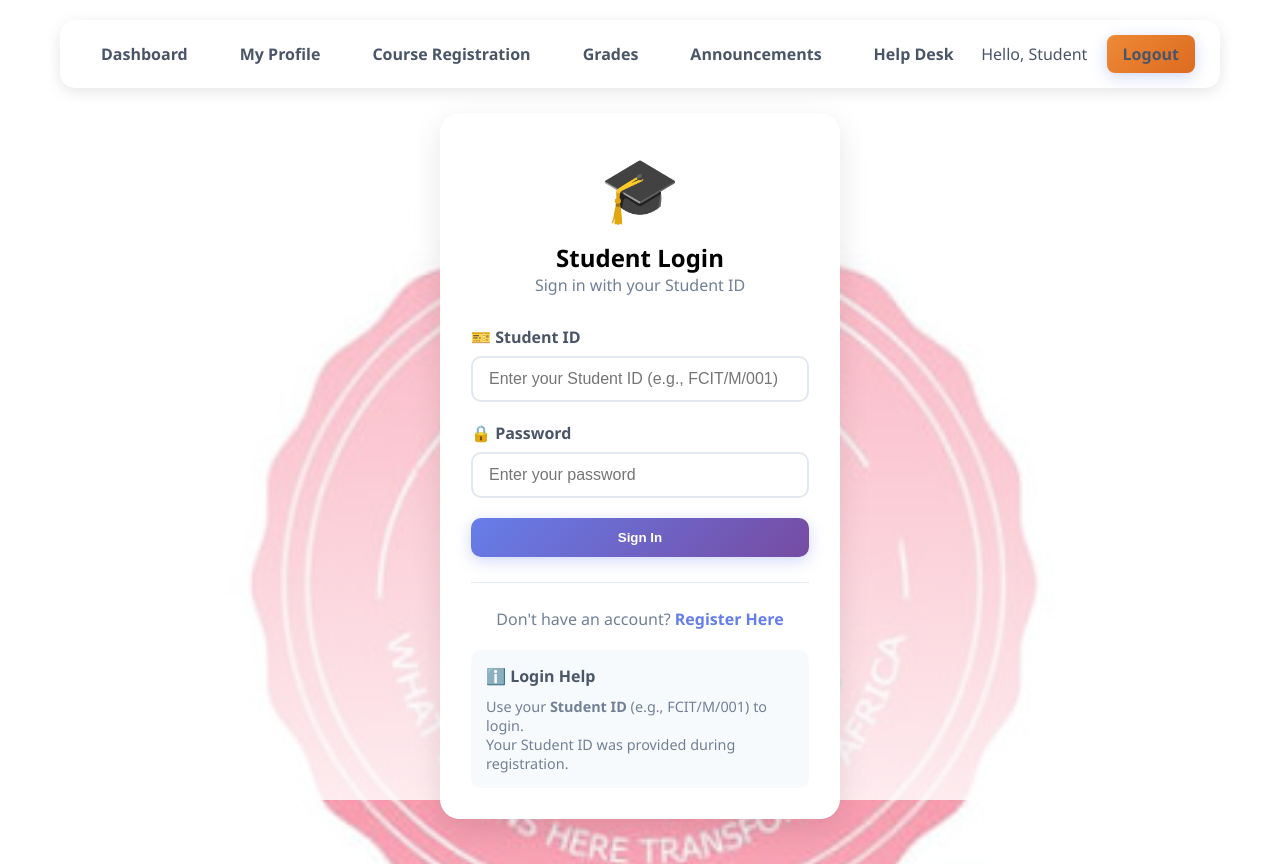
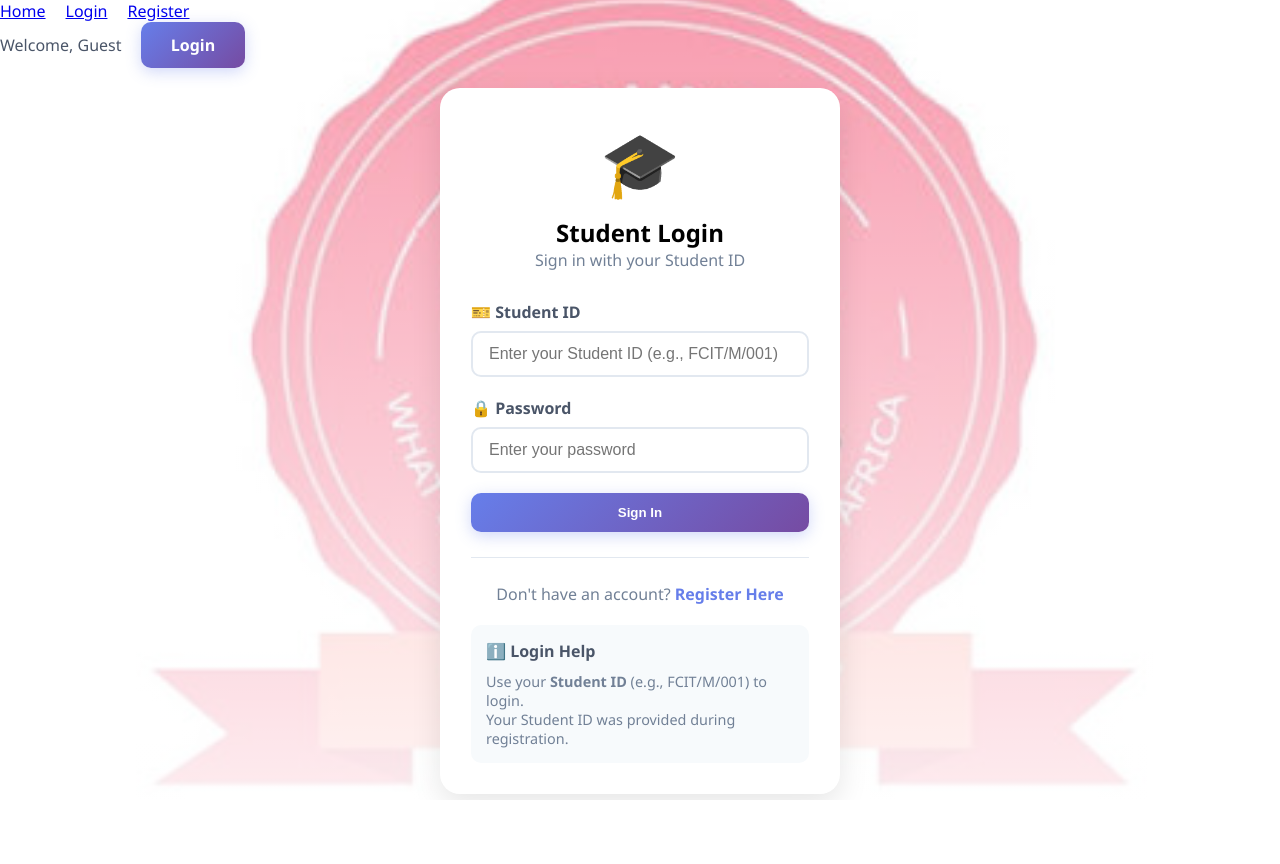
Before and after one commit to gandalf-lab/unity_uni_student_portal, a Flask app: page /login in a window 1280 px wide. After the commit the page ends 800 px from the top, so only its background shows below. Run offline with Flask 3, Linux system fonts and the light colour scheme.

Commit message:
Update base.html

```diff
--- a/templates/base.html
+++ b/templates/base.html
@@ -14,21 +14,31 @@
 <body>
 
 
-    <!-- Navigation -->
-    <div class="container">
-        <div class="nav">
     <div class="nav-links">
+    {% if session.get('student_id') %}
+        <!-- Show these when student is LOGGED IN -->
         <a href="{{ url_for('dashboard') }}">Dashboard</a>
         <a href="{{ url_for('profile') }}">My Profile</a>
         <a href="{{ url_for('courses') }}">Course Registration</a>
         <a href="{{ url_for('grades') }}">Grades</a>
         <a href="{{ url_for('announcements') }}">Announcements</a>
-                <a href=" {{ url_for('help_desk') }}" >Help Desk</a>
+        <a href="{{ url_for('help_desk') }}">Help Desk</a>
+    {% else %}
+        <!-- Show these when student is LOGGED OUT -->
+        <a href="{{ url_for('home') }}">Home</a>
+        <a href="{{ url_for('login') }}">Login</a>
+        <a href="{{ url_for('register') }}">Register</a>
+    {% endif %}
 </div>
+
 <div class="nav-user">
+    {% if session.get('student_id') %}
         <span style="color: #4a5568; margin-right: 15px;">Hello, {{ session.get('student_name', 'Student') }}</span>
         <a href="{{ url_for('logout') }}" class="btn secondary">Logout</a>
-            </div>
+    {% else %}
+        <span style="color: #4a5568; margin-right: 15px;">Welcome, Guest</span>
+        <a href="{{ url_for('login') }}" class="btn">Login</a>
+    {% endif %}
 </div>
 
         <!-- Messages -->
@@ -51,4 +61,5 @@
 
     {% block scripts %}{% endblock %}
 </body>
+
 </html>
```
Lines whose indentation alone changed are shown as unchanged.
